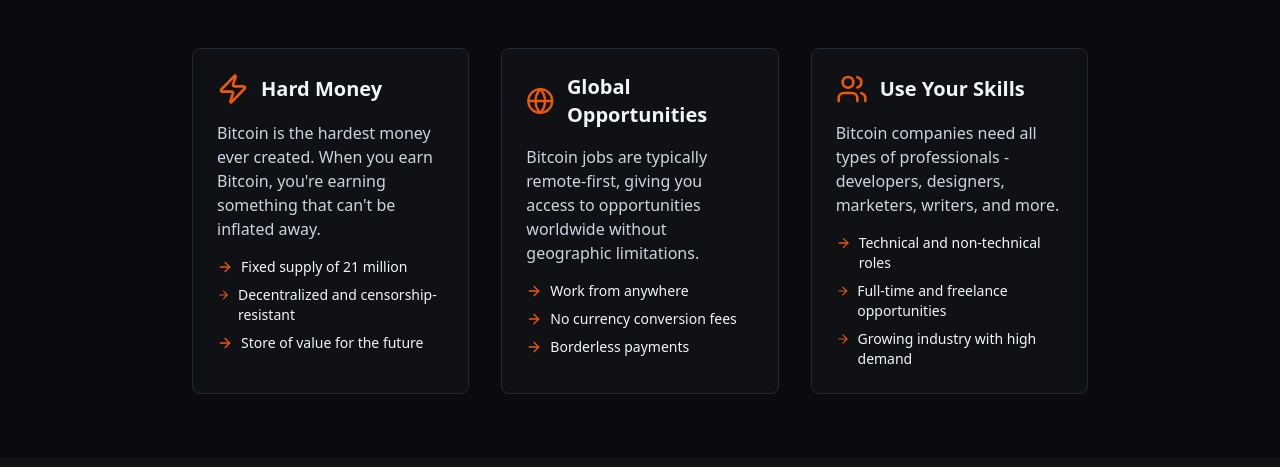
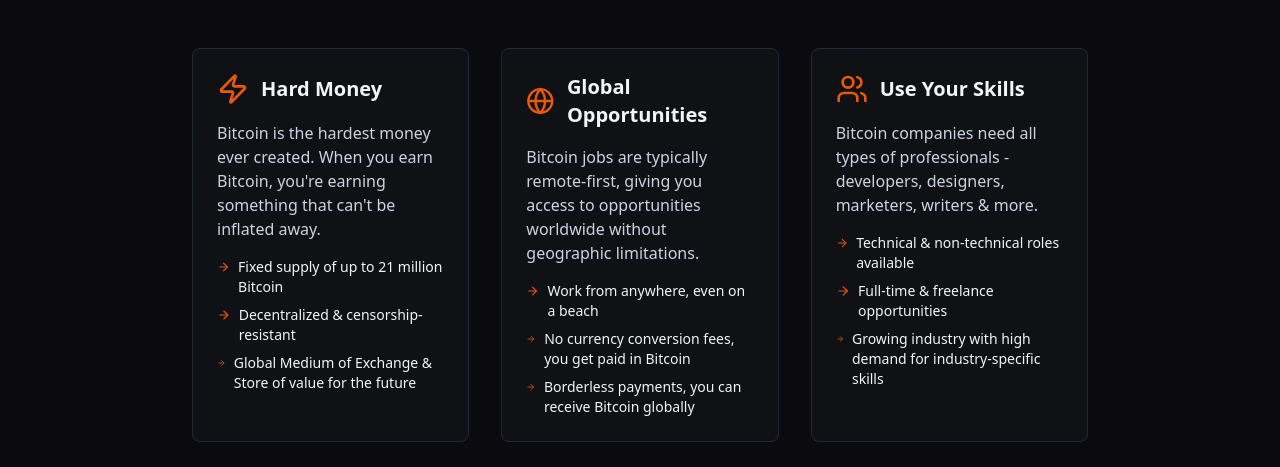
Before and after one commit to BigBossRabbit/easysats-site, a React (Vite) app: page /jobs in a window 1280 px wide. Shown: the part 789-1256 px from the top of the page. Built offline with nearby package versions, Linux system fonts and the light colour scheme.

Commit message:
Conetent editing.

```diff
--- a/src/pages/FreedomTech.tsx
+++ b/src/pages/FreedomTech.tsx
@@ -124,7 +124,7 @@ const FreedomTech = () => {
                   </div>
                 </div>
                 <div className="flex flex-wrap gap-1">
-                  {['Bitcoin', 'Lightning', 'Rust', 'C++', 'JavaScript', 'Python'].map((tech) => (
+                  {['Bitcoin', 'Lightning', 'Rust', 'C++', 'JavaScript', 'Python', 'Breez SDK'].map((tech) => (
                     <span key={tech} className="px-2 py-1 text-xs bg-primary/10 text-primary rounded font-mono">
                       {tech}
                     </span>
@@ -169,7 +169,7 @@ const FreedomTech = () => {
               </div>
               <h3 className="text-lg font-semibold mb-2">More Projects Coming</h3>
               <p className="text-sm text-muted-foreground mb-4">
-                We're constantly adding new Bitcoin and freedom tech opportunities.
+                We're constantly adding new Bitcoin & freedom tech opportunities.
                 Stay tuned for more exciting projects.
               </p>
               <div className="flex gap-2">
--- a/src/pages/Jobs.tsx
+++ b/src/pages/Jobs.tsx
@@ -99,15 +99,15 @@ const Jobs = () => {
               <ul className="space-y-2 text-sm">
                 <li className="flex items-start gap-2">
                   <ArrowRight className="h-4 w-4 text-primary mt-0.5" />
-                  <span>Fixed supply of 21 million</span>
+                  <span>Fixed supply of up to 21 million Bitcoin</span>
                 </li>
                 <li className="flex items-start gap-2">
                   <ArrowRight className="h-4 w-4 text-primary mt-0.5" />
-                  <span>Decentralized and censorship-resistant</span>
+                  <span>Decentralized & censorship-resistant</span>
                 </li>
                 <li className="flex items-start gap-2">
                   <ArrowRight className="h-4 w-4 text-primary mt-0.5" />
-                  <span>Store of value for the future</span>
+                  <span>Global Medium of Exchange & Store of value for the future</span>
                 </li>
               </ul>
             </div>
@@ -125,15 +125,15 @@ const Jobs = () => {
               <ul className="space-y-2 text-sm">
                 <li className="flex items-start gap-2">
                   <ArrowRight className="h-4 w-4 text-primary mt-0.5" />
-                  <span>Work from anywhere</span>
+                  <span>Work from anywhere, even on a beach</span>
                 </li>
                 <li className="flex items-start gap-2">
                   <ArrowRight className="h-4 w-4 text-primary mt-0.5" />
-                  <span>No currency conversion fees</span>
+                  <span>No currency conversion fees, you get paid in Bitcoin</span>
                 </li>
                 <li className="flex items-start gap-2">
                   <ArrowRight className="h-4 w-4 text-primary mt-0.5" />
-                  <span>Borderless payments</span>
+                  <span>Borderless payments, you can receive Bitcoin globally</span>
                 </li>
               </ul>
             </div>
@@ -146,20 +146,20 @@ const Jobs = () => {
               </div>
               <p className="text-muted-foreground mb-4">
                 Bitcoin companies need all types of professionals - developers,
-                designers, marketers, writers, and more.
+                designers, marketers, writers & more.
               </p>
               <ul className="space-y-2 text-sm">
                 <li className="flex items-start gap-2">
                   <ArrowRight className="h-4 w-4 text-primary mt-0.5" />
-                  <span>Technical and non-technical roles</span>
+                  <span>Technical & non-technical roles available</span>
                 </li>
                 <li className="flex items-start gap-2">
                   <ArrowRight className="h-4 w-4 text-primary mt-0.5" />
-                  <span>Full-time and freelance opportunities</span>
+                  <span>Full-time & freelance opportunities</span>
                 </li>
                 <li className="flex items-start gap-2">
                   <ArrowRight className="h-4 w-4 text-primary mt-0.5" />
-                  <span>Growing industry with high demand</span>
+                  <span>Growing industry with high demand for industry-specific skills</span>
                 </li>
               </ul>
             </div>
```
